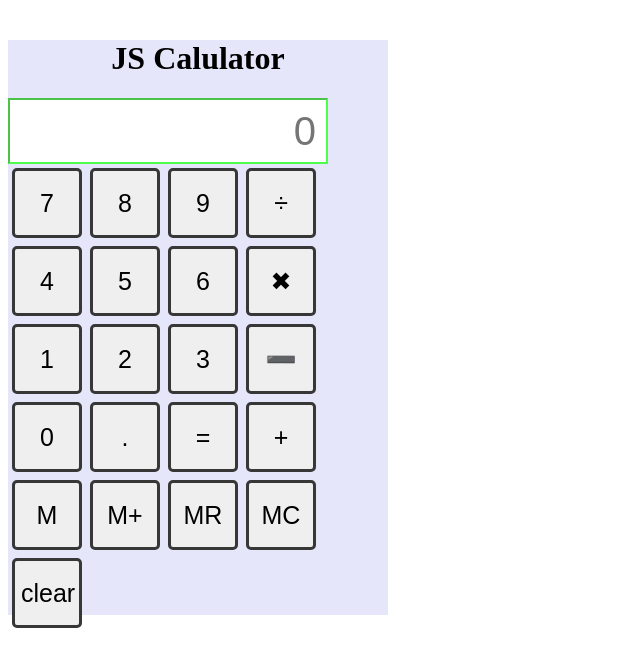
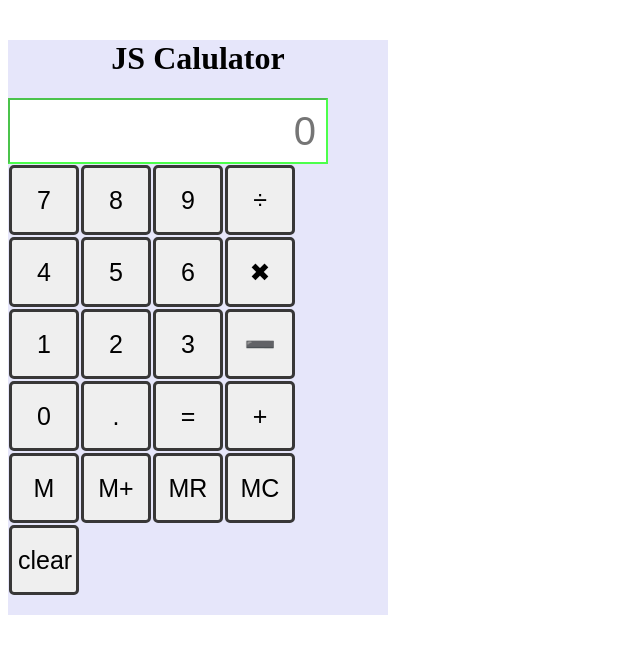
Before and after one commit to GregatGit/js-calculator, a React (Create React App) app: page / in a window 1280 px wide. Shown: the top 666 px of the page, without its empty margins (0-640 px from the left). Built offline with nearby package versions, Linux system fonts and the light colour scheme.

Commit message:
move button closer together

```diff
--- a/src/Components/styles.scss
+++ b/src/Components/styles.scss
@@ -9,7 +9,7 @@
     border: 29px;
     height: 70px;
     width: 70px;
-    margin: 4px;
+    margin: 1px;
     font-size: 25px;
     border: 3px solid rgb(56, 55, 55);
   }
```
